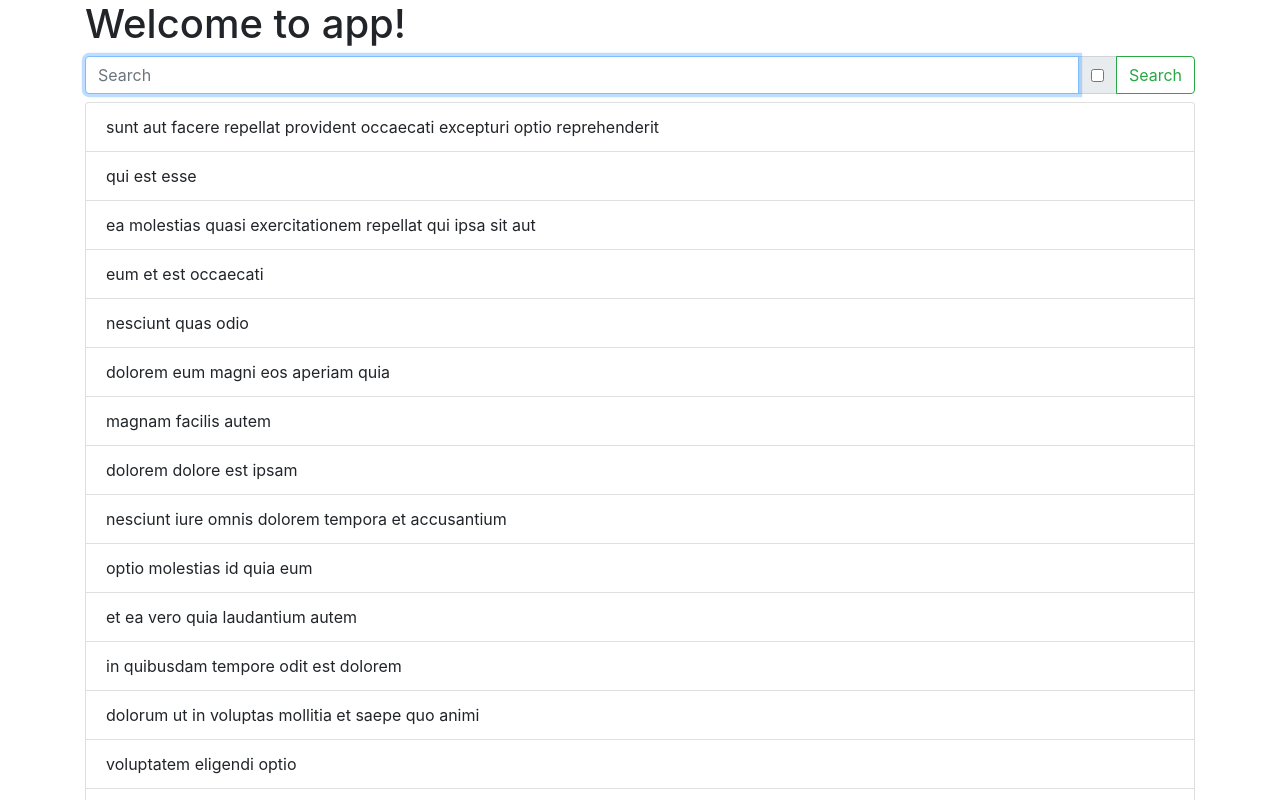
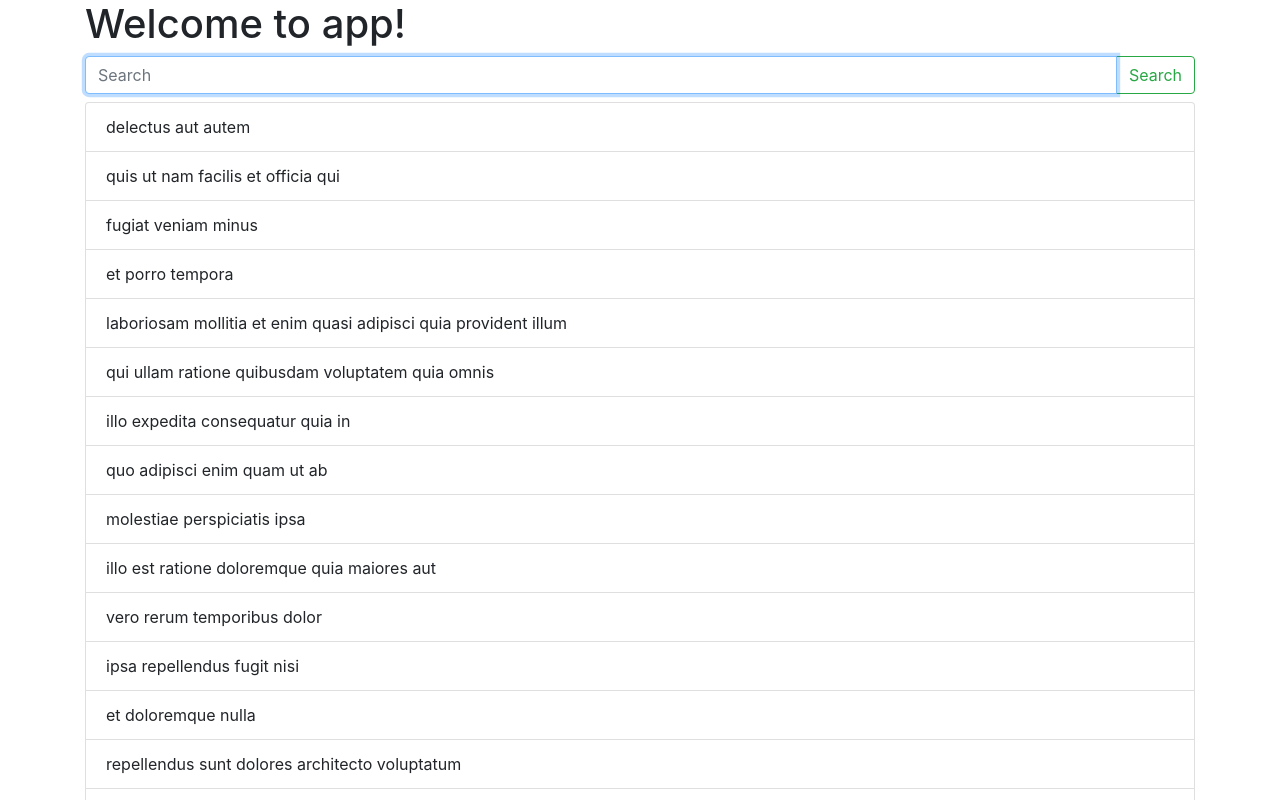
Before and after one commit to ev45ive/eduweb-angular-wzorce, an Angular app: page / in a window 1280 px wide. Shown: the top 800 px of the page. Built offline with nearby package versions, Linux system fonts and the light colour scheme; data requests are answered from the project's data file.

Commit message:
Search service - pipe async

```diff
--- a/src/app/search/search-form.component.ts
+++ b/src/app/search/search-form.component.ts
@@ -6,9 +6,6 @@ import { Component, OnInit, Output, EventEmitter } from '@angular/core';
   <form class="input-group mb-2" (submit)="search(queryRef.value)">
     <input class="form-control" type="search" placeholder="Search" #queryRef autofocus>
     <div class="input-group-append">
-      <div class="input-group-text">
-        <input type="checkbox">
-      </div>
       <button class="btn btn-outline-success" type="submit">Search</button>
     </div>
   </form>
--- a/src/app/search/search.component.ts
+++ b/src/app/search/search.component.ts
@@ -1,5 +1,6 @@
 import { Component, OnInit } from '@angular/core';
 import { HttpClient, HttpParams } from '@angular/common/http'
+import { SearchService } from './search.service';
 
 @Component({
   selector: 'search',
@@ -11,7 +12,7 @@ import { HttpClient, HttpParams } from '@angular/common/http'
     </div>
     <div class="row">
       <div class="col">
-        <results-list [items]="posts"></results-list>
+        <results-list [items]="posts$ | async"></results-list>
       </div>
     </div>
   `,
@@ -21,20 +22,13 @@ export class SearchComponent implements OnInit {
 
   posts
 
+  posts$
+
   search(query){
-    const params = new HttpParams({
-      fromObject:{
-        q: query
-      }
-    })
-
-    this.http.get('http://localhost:3000/posts',{
-      params
-    })
-    .subscribe( posts => this.posts = posts)
+    this.posts$ = this.searchSerivce.search(query)
   }
 
-  constructor(private http:HttpClient) { }
+  constructor(private searchSerivce:SearchService) { }
 
   ngOnInit() {
   }
--- a/src/app/search/search.module.ts
+++ b/src/app/search/search.module.ts
@@ -4,6 +4,7 @@ import { SearchComponent } from './search.component';
 import { SearchFormComponent } from './search-form.component';
 import { ResultsListComponent } from './results-list.component';
 import { HttpClientModule } from '@angular/common/http';
+import { SearchService } from './search.service';
 
 @NgModule({
   imports: [
@@ -11,6 +12,7 @@ import { HttpClientModule } from '@angular/common/http';
     HttpClientModule
   ],
   declarations: [SearchComponent, SearchFormComponent, ResultsListComponent],
-  exports: [SearchComponent]
+  exports: [SearchComponent],
+  providers: [SearchService]
 })
 export class SearchModule { }
--- /dev/null
+++ b/src/app/search/search.service.ts
@@ -0,0 +1,21 @@
+import { Injectable } from '@angular/core';
+import { HttpParams, HttpClient } from '@angular/common/http';
+
+@Injectable()
+export class SearchService {
+
+  constructor(private http:HttpClient) { }
+
+  search(query){
+    const params = new HttpParams({
+      fromObject:{
+        title_like: query
+      }
+    })
+
+    return this.http.get('http://localhost:3000/todos',{
+      params
+    })
+    // .subscribe( posts => this.posts = posts)
+  }
+}
```
Also changed, not shown: 1 other file (tests, documents, lock files or other folders).
